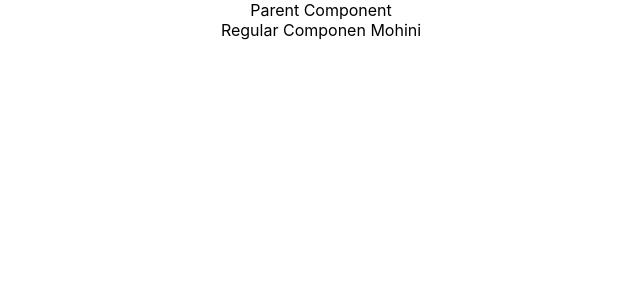
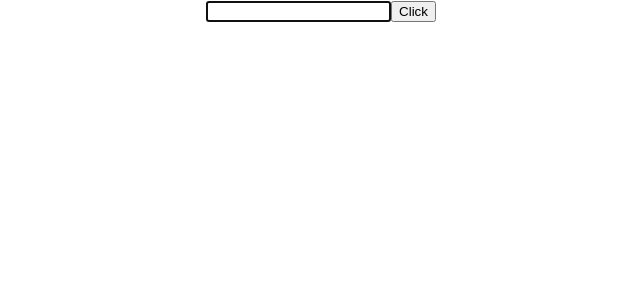
Before and after one commit to mistrymohini/ReactDemoProject, a React (Create React App) app: page / in a window 1280 px wide. Shown: the top 300 px of the page, without its empty margins (319-959 px from the left). Built offline with nearby package versions, Linux system fonts and the light colour scheme.

Commit message:
Created Reference using createRef()

```diff
--- a/src/App.js
+++ b/src/App.js
@@ -1,13 +1,13 @@
 import React,{Component} from 'react';
 import logo from './logo.svg';
 import './App.css';
-import ParentComp from './Component/ParentComp';
+import RefsDemo from './Component/RefsDemo';
 
 class App extends Component {
   render(){
     return (
       <div className="App">
-       <ParentComp/>
+       <RefsDemo/>
       </div>
     );
   }
--- /dev/null
+++ b/src/Component/RefsDemo.js
@@ -0,0 +1,27 @@
+import React, { Component } from 'react'
+
+class RefsDemo extends Component {
+    constructor(props) {
+      super(props)
+      this.inputRef=React.createRef();
+    }
+
+    componentDidMount()
+    {
+        this.inputRef.current.focus();
+        console.log(this.inputRef);
+    }
+    clickHandler=()=>{
+        alert(this.inputRef.current.value)
+    }
+  render() {
+    return (
+      <div>
+        <input type='text' ref={this.inputRef}></input>
+        <button onClick={this.clickHandler}>Click</button>
+      </div>
+    )
+  }
+}
+
+export default RefsDemo
```
